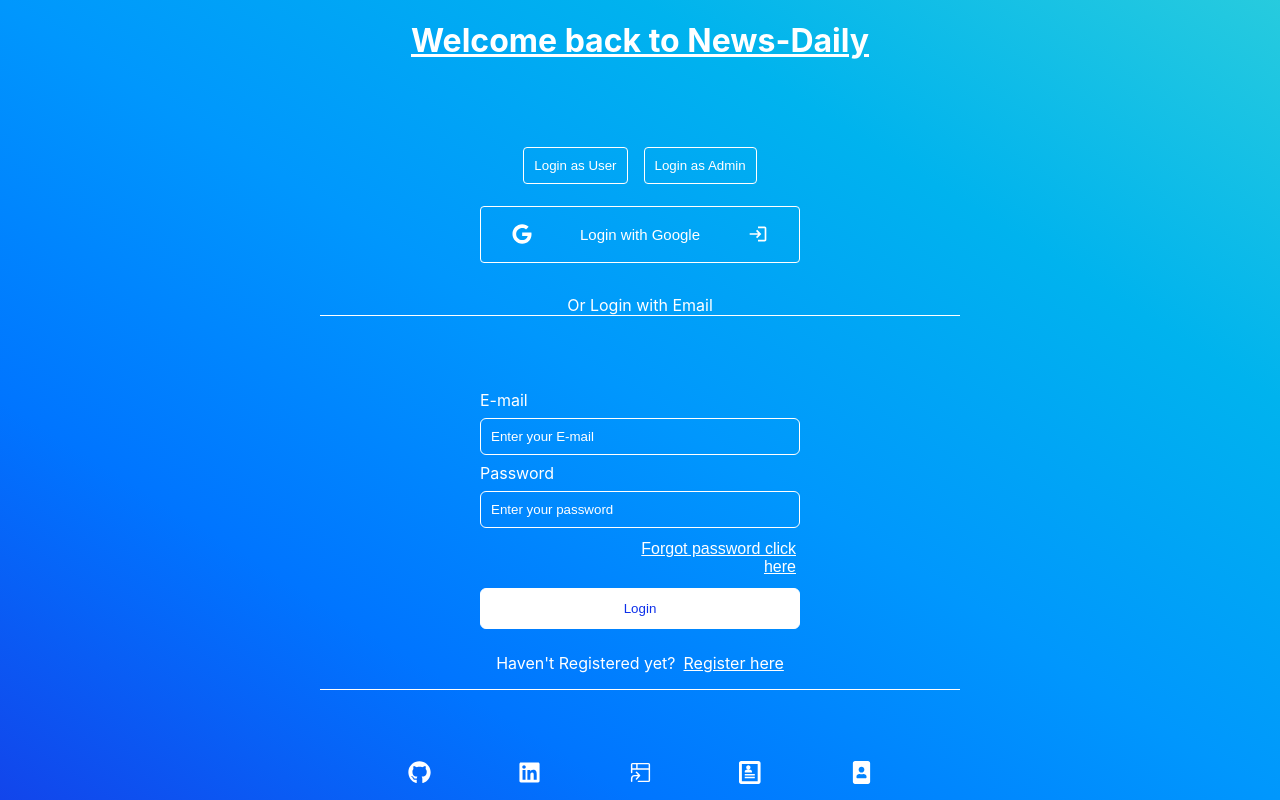
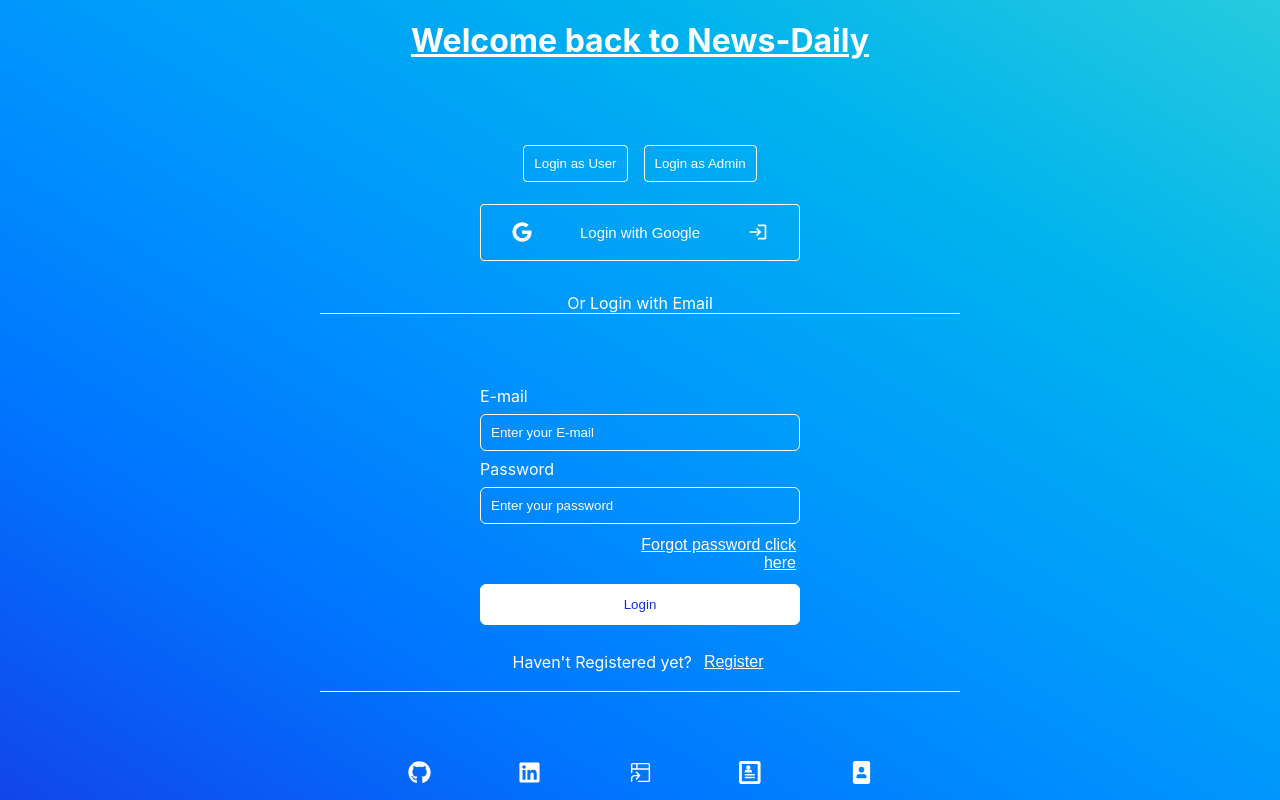
Before and after one commit to Abhishekr2122/news-daily, a React (Create React App) app: page /login in a window 1280 px wide. Built offline with nearby package versions, Linux system fonts and the light colour scheme; the HTML template or start-up script is replaced by a standard one.

Commit message:
Redirecting to the register page.

```diff
--- a/src/pages/Login.js
+++ b/src/pages/Login.js
@@ -86,8 +86,23 @@
   width: 55%;
 `;
 
+const StyledRegisterBtn = styled.button`
+  background-color: transparent;
+  color: white;
+  border-style: none;
+  display: flex;
+  align-items: center;
+  justify-content: center;
+  text-align: center;
+  text-decoration: underline;
+  padding: 4px;
+  font-size: medium;
+  cursor: pointer;
+`;
+
 export default function Login() {
   const [isForgotPasswordClicked, setIsForgotpasswordClicked] = useState(false);
+  const [isRegisterClicked, setIsRegisterClicked] = useState(false);
   const navigate = useNavigate();
 
   function handleForgotPassword(e) {
@@ -97,8 +112,15 @@
       navigate("/password");
       setIsForgotpasswordClicked(false);
     }, 1100);
+  }
 
-    console.log("handle pasword is being clicked");
+  function handleRegisterClick(e) {
+    e.preventDefault();
+    setIsRegisterClicked(true);
+    setTimeout(function () {
+      navigate("/");
+      setIsRegisterClicked(false);
+    }, 1100);
   }
 
   return (
@@ -139,9 +161,9 @@
 
             <StyledPara>
               Haven't Registered yet?
-              <NavLink to="/" style={{ color: "white" }}>
-                Register here
-              </NavLink>
+              <StyledRegisterBtn onClick={handleRegisterClick}>
+                {isRegisterClicked ? <Spinner /> : "Register"}
+              </StyledRegisterBtn>
             </StyledPara>
           </StyledForm>
         </StyledFormInputContainer>
```
